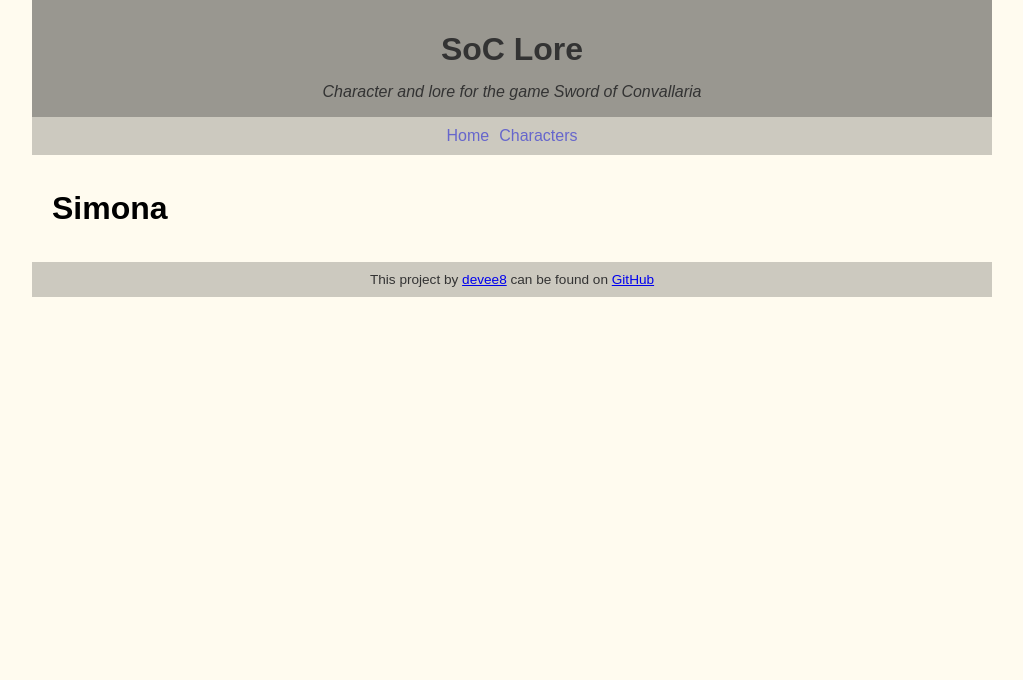
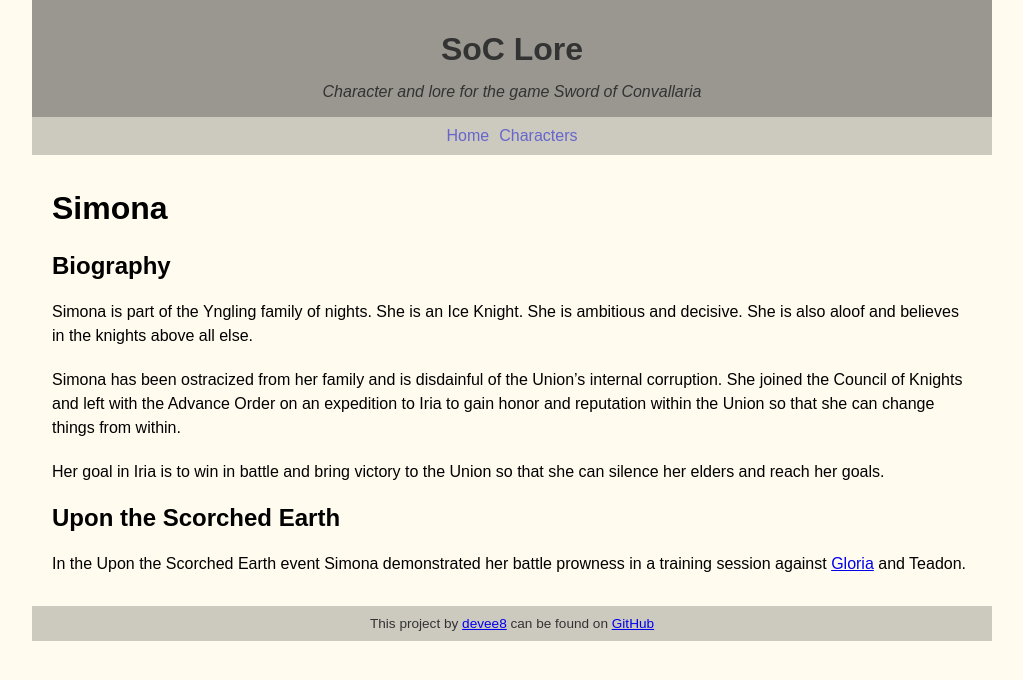
Before and after one commit to devee8/soc-lore, a Jekyll site: the page built from characters/simona.md, in a window 1280 px wide. Shown: the top 680 px of the page, without its empty margins (128-1151 px from the left). Built offline with Jekyll 4.4.1, drawn with Linux system fonts in a browser that asks for light colours; our own code applies the rules of GitHub Pages for plain Markdown files.

Commit message:
content updates

```diff
--- a/characters/simona.md
+++ b/characters/simona.md
@@ -1 +1,13 @@
 # Simona
+
+## Biography
+
+Simona is part of the Yngling family of nights.  She is an Ice Knight.  She is ambitious and decisive.  She is also aloof and believes in the knights above all else.
+
+Simona has been ostracized from her family and is disdainful of the Union's internal corruption.  She joined the Council of Knights and left with the Advance Order on an expedition to Iria to gain honor and reputation within the Union so that she can change things from within.
+
+Her goal in Iria is to win in battle and bring victory to the Union so that she can silence her elders and reach her goals.
+
+## Upon the Scorched Earth
+
+In the Upon the Scorched Earth event Simona demonstrated her battle prowness in a training session against [Gloria](./gloria.md) and Teadon.
```
Also changed, not shown: characters/edda.md (added, +15 -0 lines), characters/inanna.md (+5 -1 lines), characters/index.md (+8 -5 lines), characters/rawiyah.md (+8 -0 lines).
